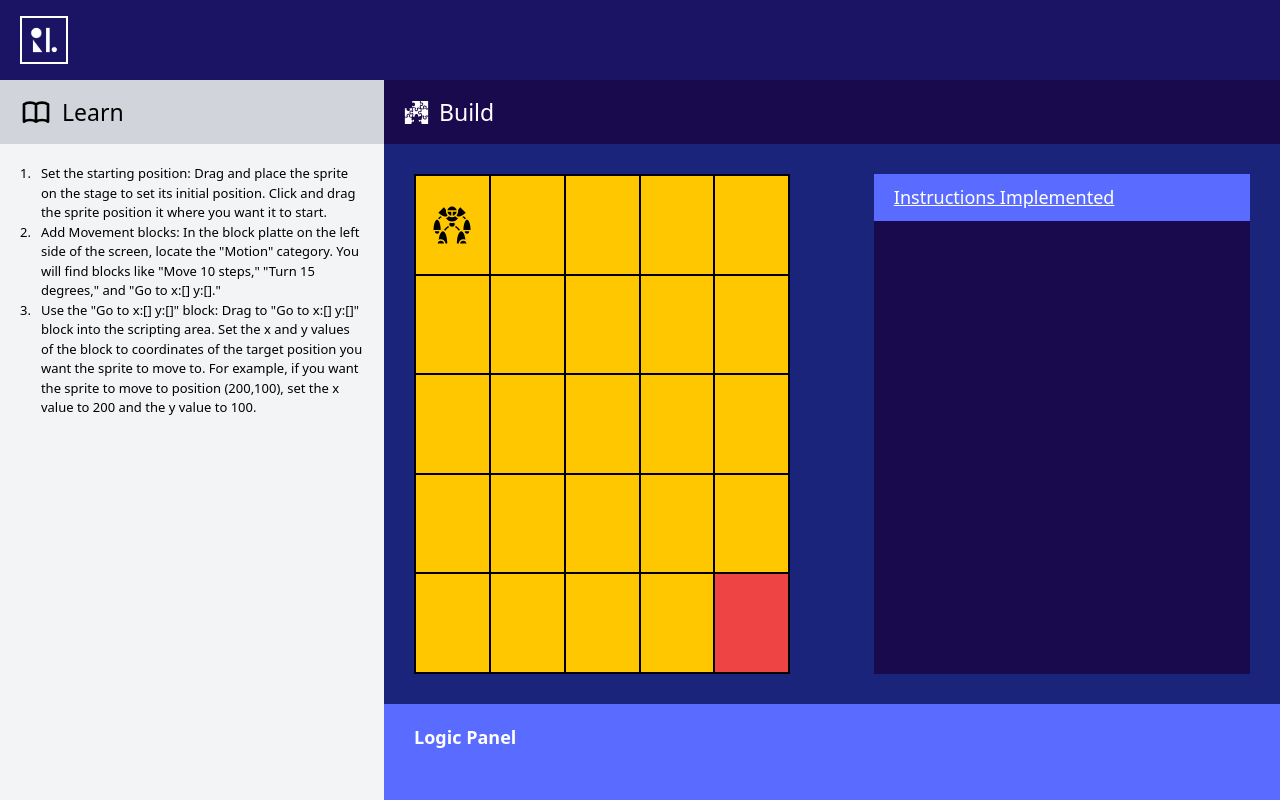
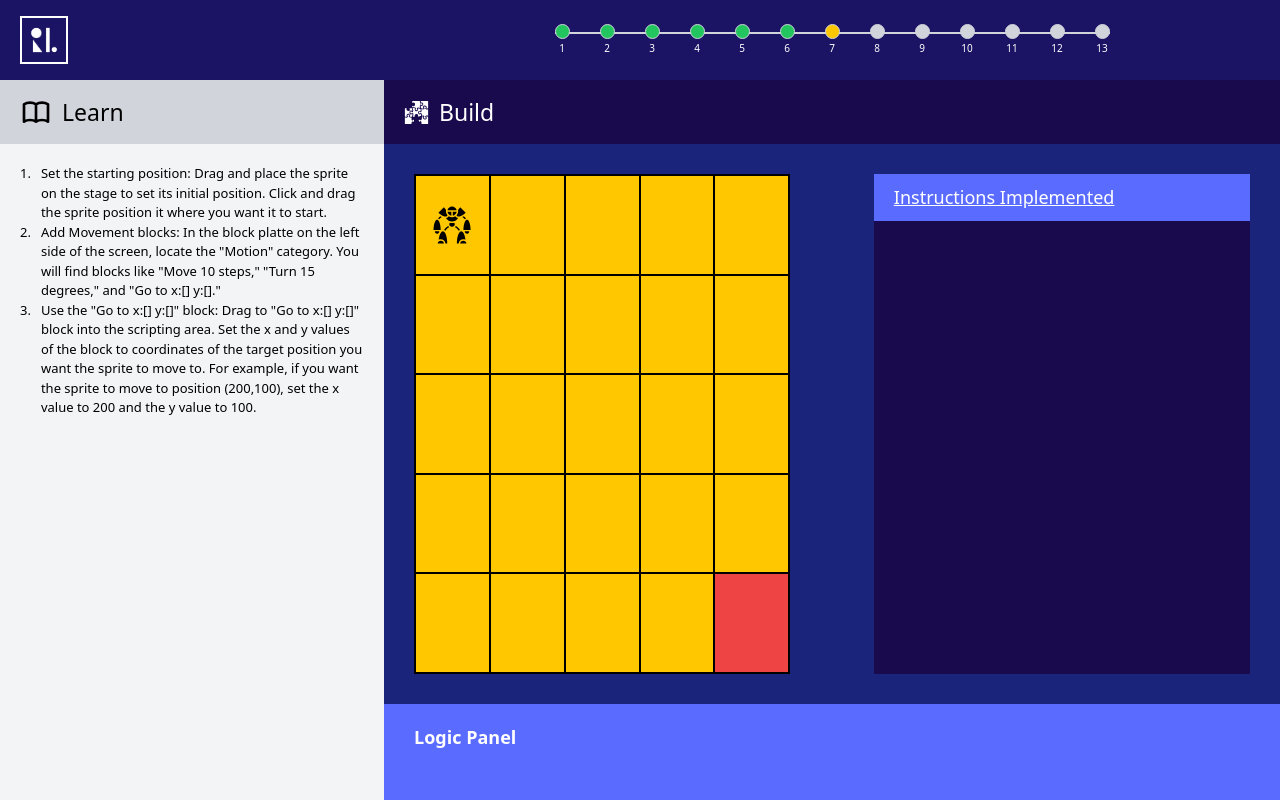
Before and after one commit to parthtyagii/RanchoLab, a React (Vite) app in the folder RanchoLab/: page / in a window 1280 px wide. Shown: the top 800 px of the page. Built offline with nearby package versions, Linux system fonts and the light colour scheme.

Commit message:
progress bar added

```diff
--- a/RanchoLab/src/Components/Main/Main.jsx
+++ b/RanchoLab/src/Components/Main/Main.jsx
@@ -141,7 +141,7 @@ const Main = () => {
                 </div>
 
                 <div className="w-[100%] h-[22vh] flex flex-col justify-between py-[2rem] px-[3rem] bg-[#5a6bff] ">
-                    <div className='w-[100%] text-[1.8rem] font-[700] flex text-white '>Logic Panel</div>
+                    <div className='w-[100%] text-[1.8rem] font-[600] flex text-white '>Logic Panel</div>
 
                     <LogicPanel reset={reset} instructions={instructions} setInstructions={setInstructions} />
                 </div>
--- a/RanchoLab/src/Components/Navbar/Navbar.jsx
+++ b/RanchoLab/src/Components/Navbar/Navbar.jsx
@@ -1,5 +1,6 @@
 import React from 'react';
 import logo from './logo.jpg';
+import ProgressBar from '../ProgessBar/ProgressBar';
 
 
 const Navbar = () => {
@@ -8,12 +9,12 @@ const Navbar = () => {
     <div className='w-full h-[10vh] flex bg-[#1b1464] '>
 
 
-      <div className="w-[20%] h-[100%] flex justify-start items-center  ">
+      <div className="w-[30%] h-[100%] flex justify-start items-center ">
         <img className='h-[60%] border-2 ml-[2rem] border-white ' src={logo} alt="logo" />
       </div>
 
-      <div className="w-[80%] h-[100%] text-white text-[2rem] flex justify-start items-center ">
-        {/* Progress Bar */}
+      <div className="w-[70%] h-[100%] text-[2rem] flex justify-start items-center ">
+        <ProgressBar />
       </div>
 
 
--- /dev/null
+++ b/RanchoLab/src/Components/ProgessBar/ProgressBar.jsx
@@ -0,0 +1,57 @@
+import React, { useEffect, useState } from 'react';
+
+
+function ProgressBar() {
+
+    const [bar, setBar] = useState([]);
+
+    const getProgressBar = () => {
+        let arr = [];
+        for (let i = 0; i < 13; i++) {
+
+            if (i < 6) {
+                arr.push(
+                    <div key={i} className="w-auto h-auto z-[1] flex flex-col bg-transparent ">
+                        <span className='w-[1.5rem] h-[1.5rem] border-[1px] border-gray-300 rounded-[50%] bg-green-500'></span>
+                        <span className='w-full flex justify-center text-white mt-[2px] text-[1rem] font-[400] '>{i + 1}</span>
+                    </div>
+                );
+            }
+            else if (i === 6) {
+                arr.push(
+                    <div key={i} className="w-auto h-auto z-[1] flex flex-col bg-transparent ">
+                        <span className='w-[1.5rem] h-[1.5rem] border-[1px] border-gray-300 rounded-[50%] bg-[#ffc700]'></span>
+                        <span className='w-full flex justify-center text-white mt-[2px] text-[1rem] font-[400] '>{i + 1}</span>
+                    </div>
+                );
+            }
+            else {
+                arr.push(
+                    <div key={i} className="w-auto h-auto z-[1] flex flex-col bg-transparent ">
+                        <span className='w-[1.5rem] h-[1.5rem] border-[1px] border-gray-300 rounded-[50%] bg-gray-300 '></span>
+                        <span className='w-full flex justify-center text-white mt-[2px] text-[1rem] font-[400] '>{i + 1}</span>
+                    </div>
+                );
+            }
+        }
+        setBar(arr);
+    }
+
+
+    useEffect(() => {
+        getProgressBar();
+    }, [])
+
+    return (
+        <div className='w-[100%] h-[100%] flex justify-center items-center  '>
+            <div className="w-auto h-auto relative flex gap-x-[3rem] justify-start items-center ">
+
+                {bar}
+
+                <span className="w-[100%] absolute z-[0] top-[0.75rem] border-[1px] border-gray-300 "></span>
+            </div>
+        </div>
+    )
+};
+
+export default ProgressBar;
```
